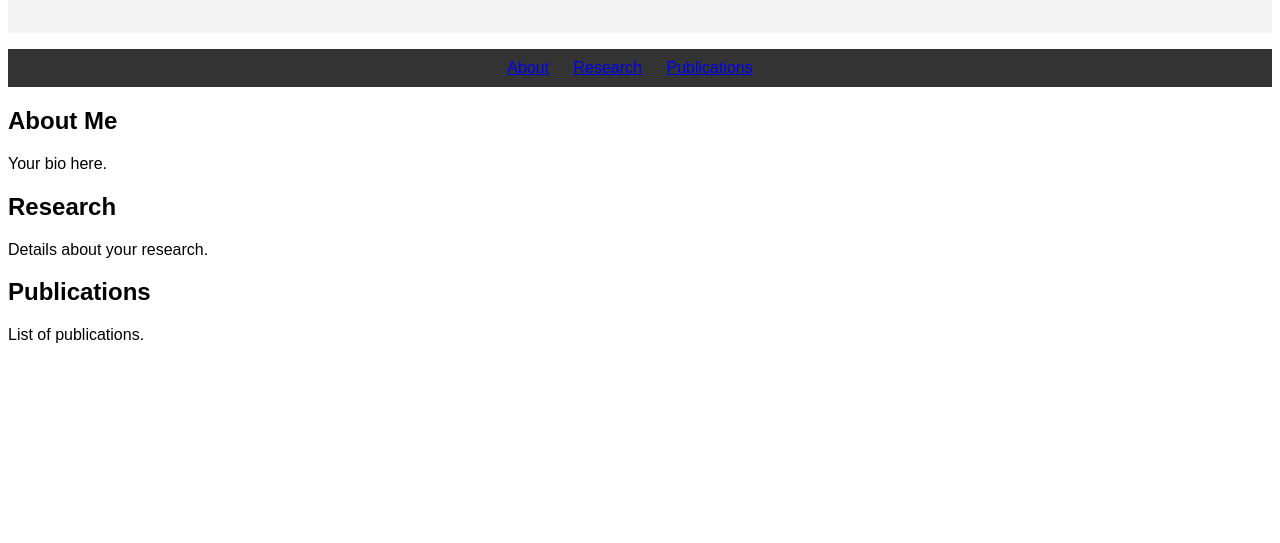
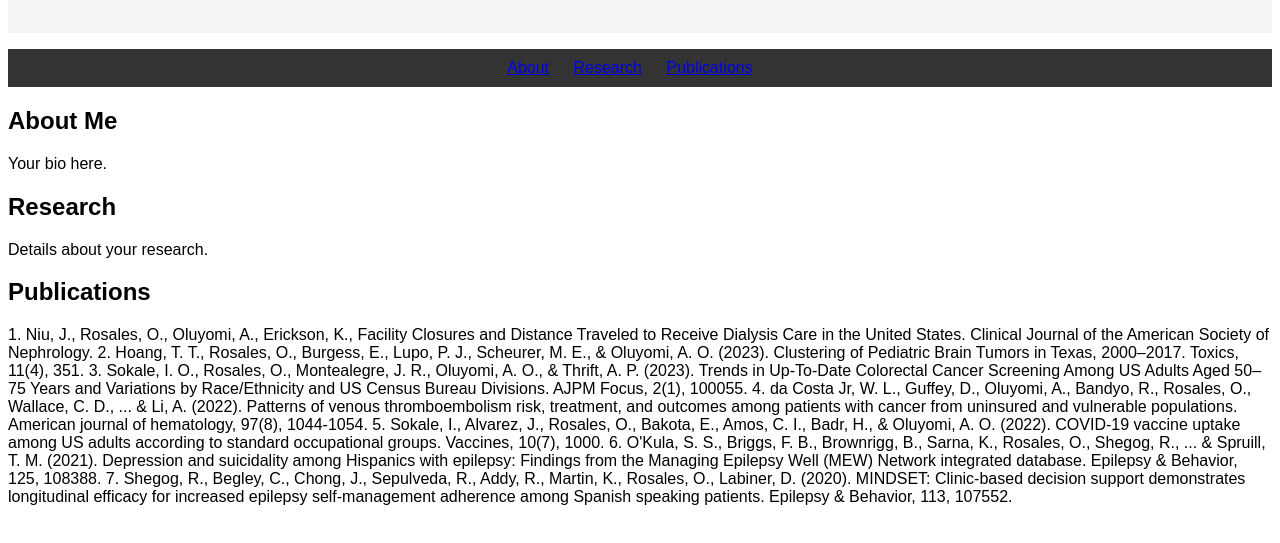
Before and after one commit to Omar-Rosales/Omar-Rosales.github.io, a plain HTML site: page index.html in a window 1280 px wide. Shown: the part 129-672 px from the top of the page. Drawn offline with Linux system fonts and the light colour scheme.

Commit message:
Update index.html

```diff
--- a/index.html
+++ b/index.html
@@ -26,7 +26,14 @@
   </section>
   <section id="publications">
     <h2>Publications</h2>
-    <p>List of publications.</p>
+    <p>1.	Niu, J., Rosales, O., Oluyomi, A., Erickson, K., Facility Closures and Distance Traveled to Receive Dialysis Care in the United States. Clinical Journal of the American Society of Nephrology.
+2.	Hoang, T. T., Rosales, O., Burgess, E., Lupo, P. J., Scheurer, M. E., & Oluyomi, A. O. (2023). Clustering of Pediatric Brain Tumors in Texas, 2000–2017. Toxics, 11(4), 351.
+3.	Sokale, I. O., Rosales, O., Montealegre, J. R., Oluyomi, A. O., & Thrift, A. P. (2023). Trends in Up-To-Date Colorectal Cancer Screening Among US Adults Aged 50–75 Years and Variations by Race/Ethnicity and US Census Bureau Divisions. AJPM Focus, 2(1), 100055.
+4.	da Costa Jr, W. L., Guffey, D., Oluyomi, A., Bandyo, R., Rosales, O., Wallace, C. D., ... & Li, A. (2022). Patterns of venous thromboembolism risk, treatment, and outcomes among patients with cancer from uninsured and vulnerable populations. American journal of hematology, 97(8), 1044-1054.
+5.	Sokale, I., Alvarez, J., Rosales, O., Bakota, E., Amos, C. I., Badr, H., & Oluyomi, A. O. (2022). COVID-19 vaccine uptake among US adults according to standard occupational groups. Vaccines, 10(7), 1000.
+6.	O'Kula, S. S., Briggs, F. B., Brownrigg, B., Sarna, K., Rosales, O., Shegog, R., ... & Spruill, T. M. (2021). Depression and suicidality among Hispanics with epilepsy: Findings from the Managing Epilepsy Well (MEW) Network integrated database. Epilepsy & Behavior, 125, 108388.
+7.	Shegog, R., Begley, C., Chong, J., Sepulveda, R., Addy, R., Martin, K., Rosales, O., Labiner, D. (2020). MINDSET: Clinic-based decision support demonstrates longitudinal efficacy for increased epilepsy self-management adherence among Spanish speaking patients. Epilepsy & Behavior, 113, 107552.
+</p>
   </section>
   <script src="script.js"></script>
 </body>
```
